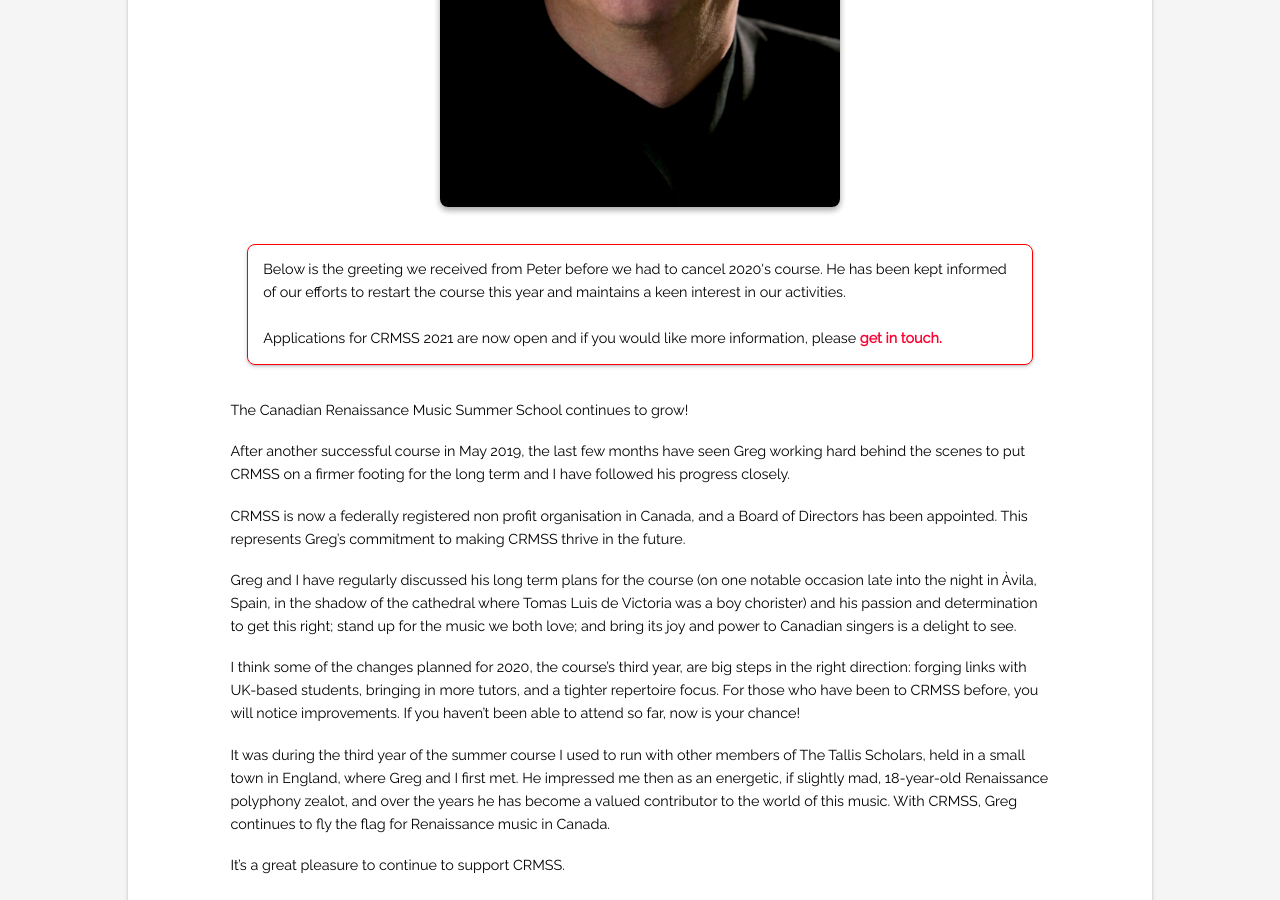
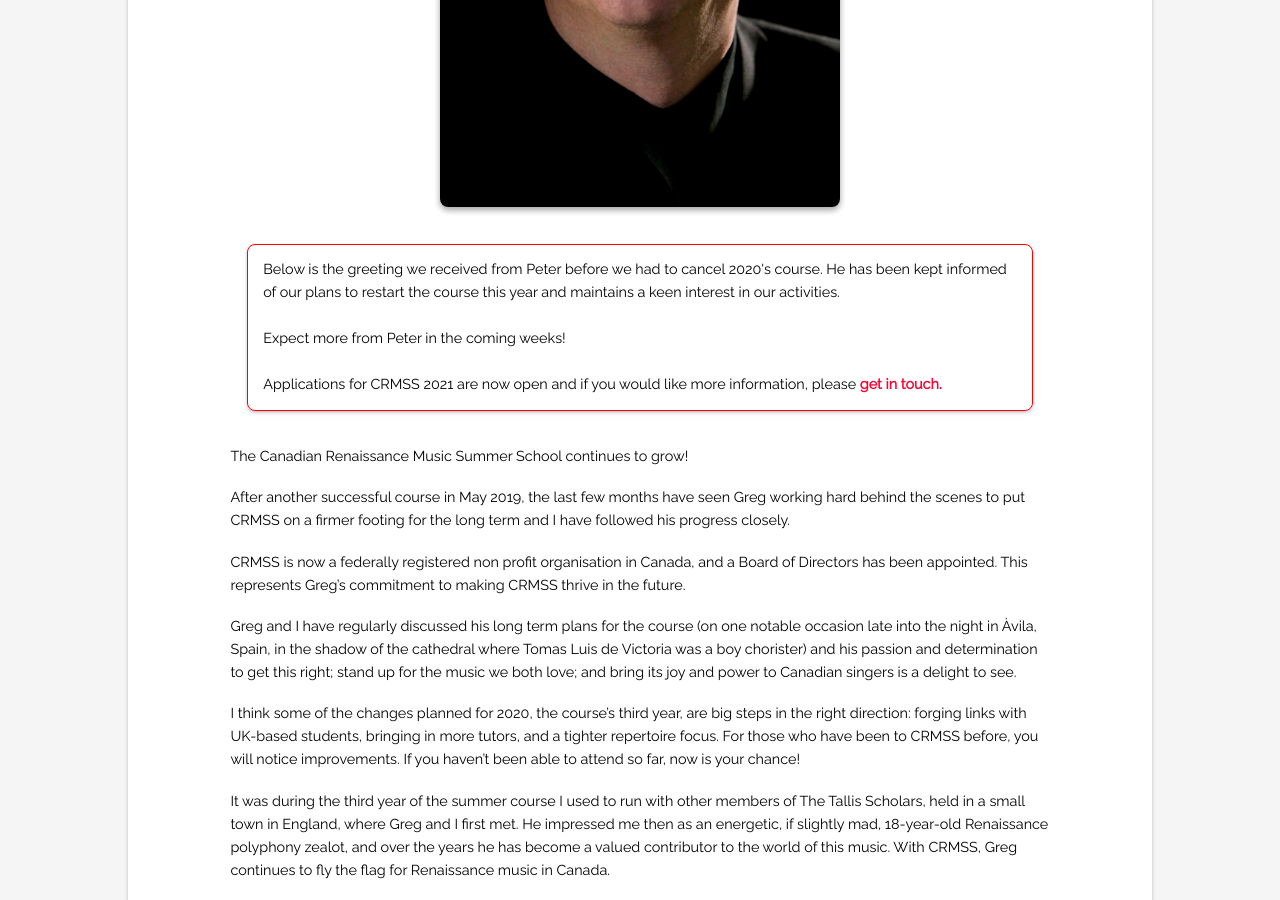
Before and after one commit to gregskidmore/crmss, a Jekyll site: the page built from patron.html, in a window 1280 px wide and 900 px high, scrolled down 926 px. Built offline with Jekyll 4.4.1, drawn with Linux system fonts in a browser that asks for light colours.

Commit message:
updated patron and donate

```diff
--- a/_includes/patron-warning-2021.html
+++ b/_includes/patron-warning-2021.html
@@ -1,9 +1,10 @@
 <div id="covid-warning-sub">
   <p>
-    Below is the greeting we received from Peter before we had to cancel 2020's course. He has been kept
-    informed of our efforts to restart the course this year and maintains a keen interest in our activities.
-    <br><br>
-    Applications for CRMSS 2021 are now open and if you would like more information,
-    please <a href="/contact">get in touch.</a>
+    Below is the greeting we received from Peter before we had to cancel 2020's course. He has been kept informed of our plans to restart the course this year and
+    maintains a keen interest in our activities.
+    <br /><br />
+    Expect more from Peter in the coming weeks!
+    <br /><br />
+    Applications for CRMSS 2021 are now open and if you would like more information, please <a href="/contact">get in touch.</a>
   </p>
 </div>
--- a/donate.html
+++ b/donate.html
@@ -38,7 +38,7 @@
 </p>
 <p>
   You can help make this vision a reality by donating to The Canadian Renaissance Music Summer School. Clicking the button below will take you to PayPal, where you
-  can choose to give any amount you wish. You do not require a PayPal account and can use all major credit and debit cards.
+  can choose to give any amount you wish. You do not require a PayPal account in order to donate and we accept all major credit and debit cards.
 </p>
 
 
```
Also changed, not shown: other parts of donate.html (+2 -2 lines), 2 other files.
